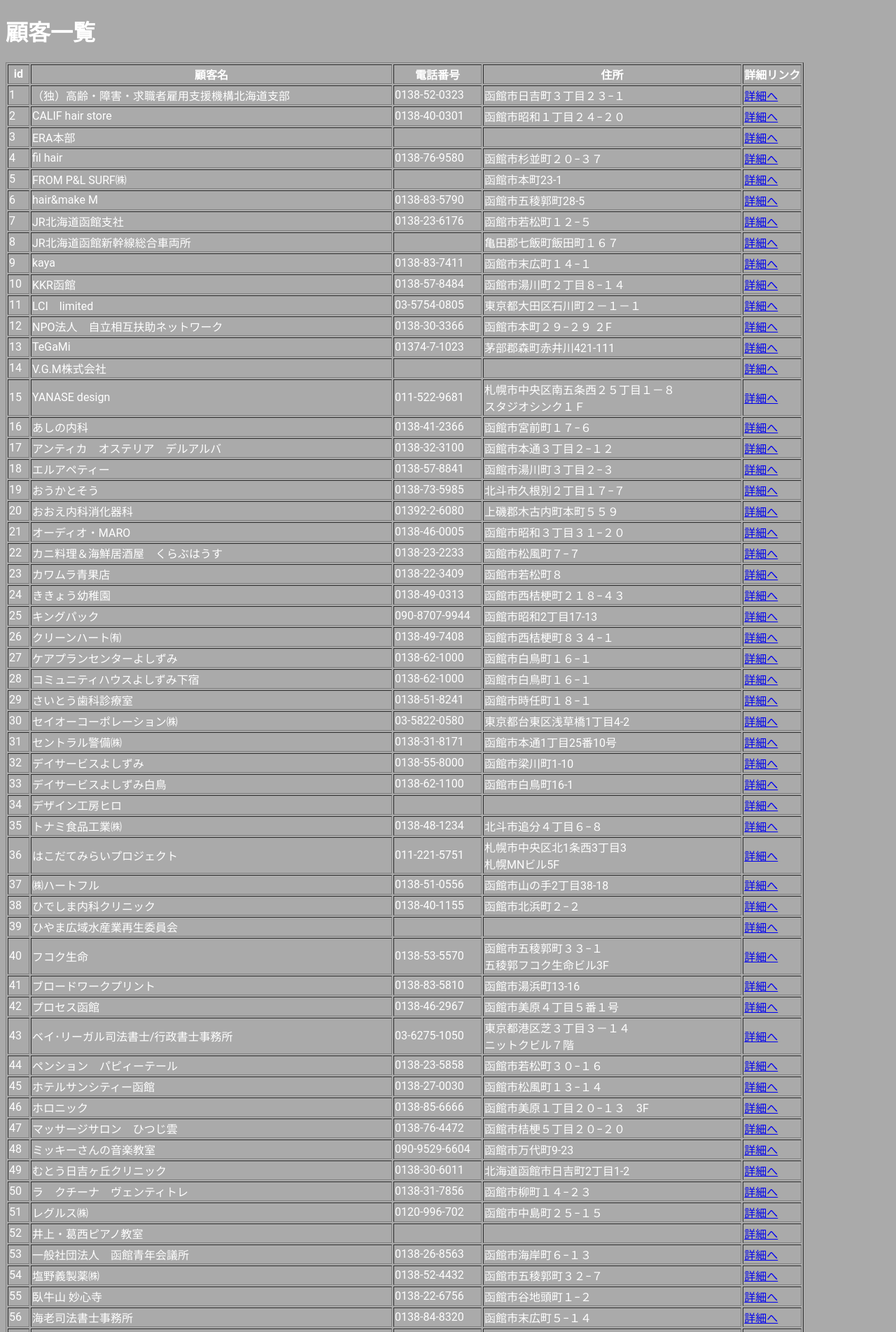
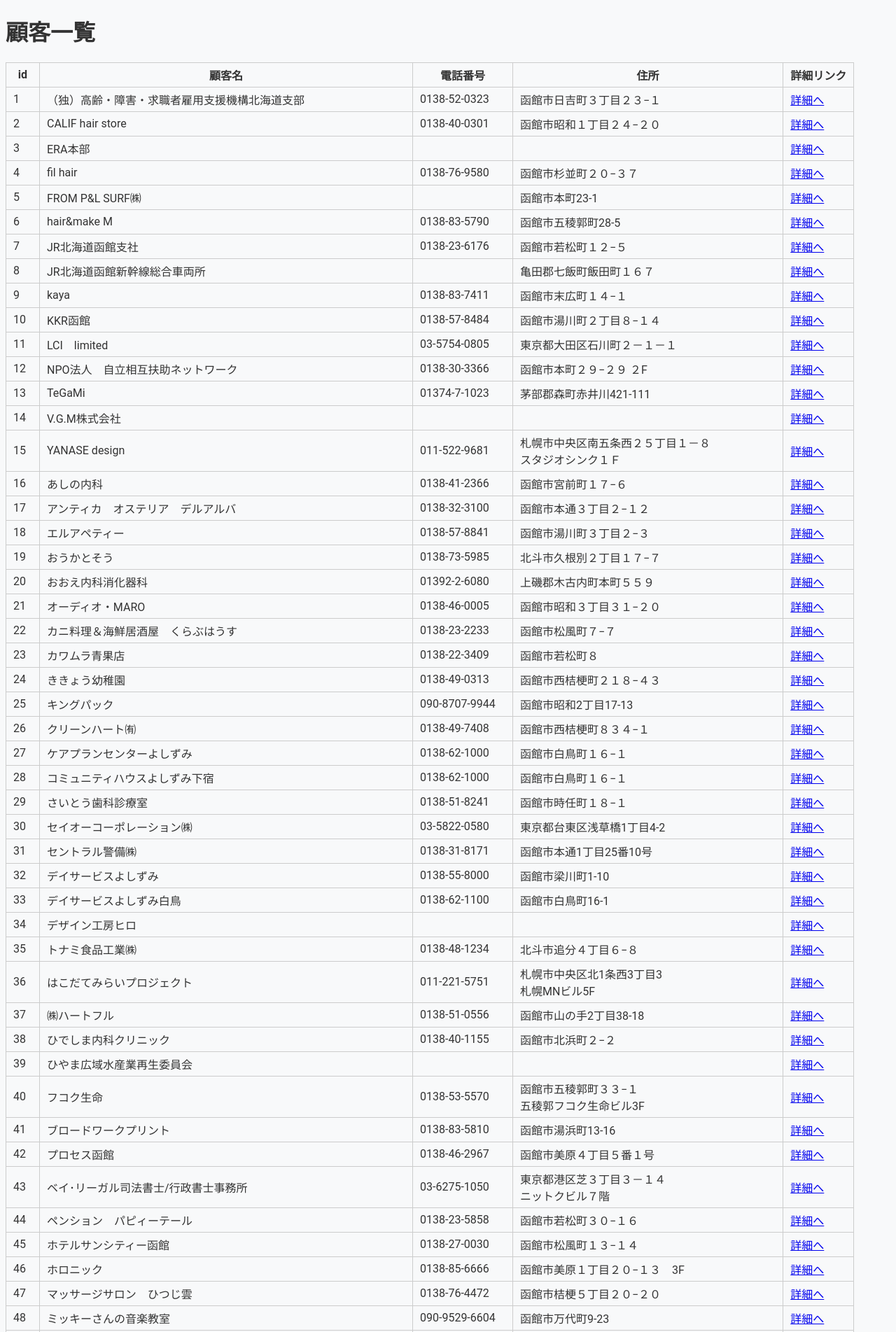
Before and after one commit to iknowsummer/202503sample, a Django app: page / in a window 1280 px wide. Shown: the top 1903 px of the page at 70% size. Run offline with Django 5.2, Linux system fonts and the light colour scheme; data comes from the database, SQL or seed files in the repository.

Commit message:
テスト用にCSS変更

```diff
--- a/app/app/static/css/style.css
+++ b/app/app/static/css/style.css
@@ -1,6 +1,15 @@
 body {
   background-color: #f8f9fa;
-  background-color: #aaa;
-  color: #fff;
+  color: #333;
   font-family: "Roboto", sans-serif;
 }
+
+table {
+  border: 1px solid #ccc;
+  border-collapse: collapse;
+}
+
+td,
+th {
+  padding: 5px 10px;
+}
```
